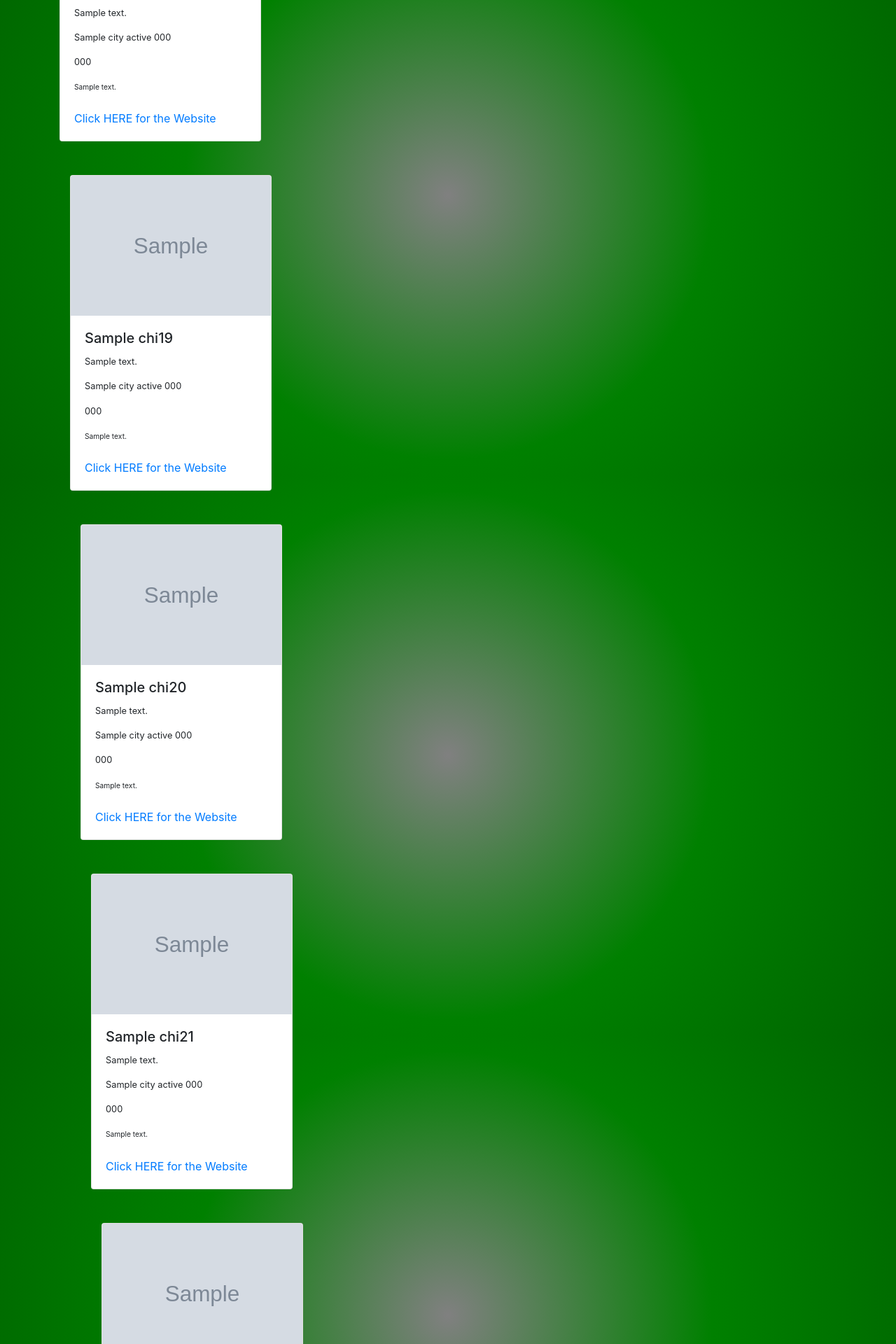
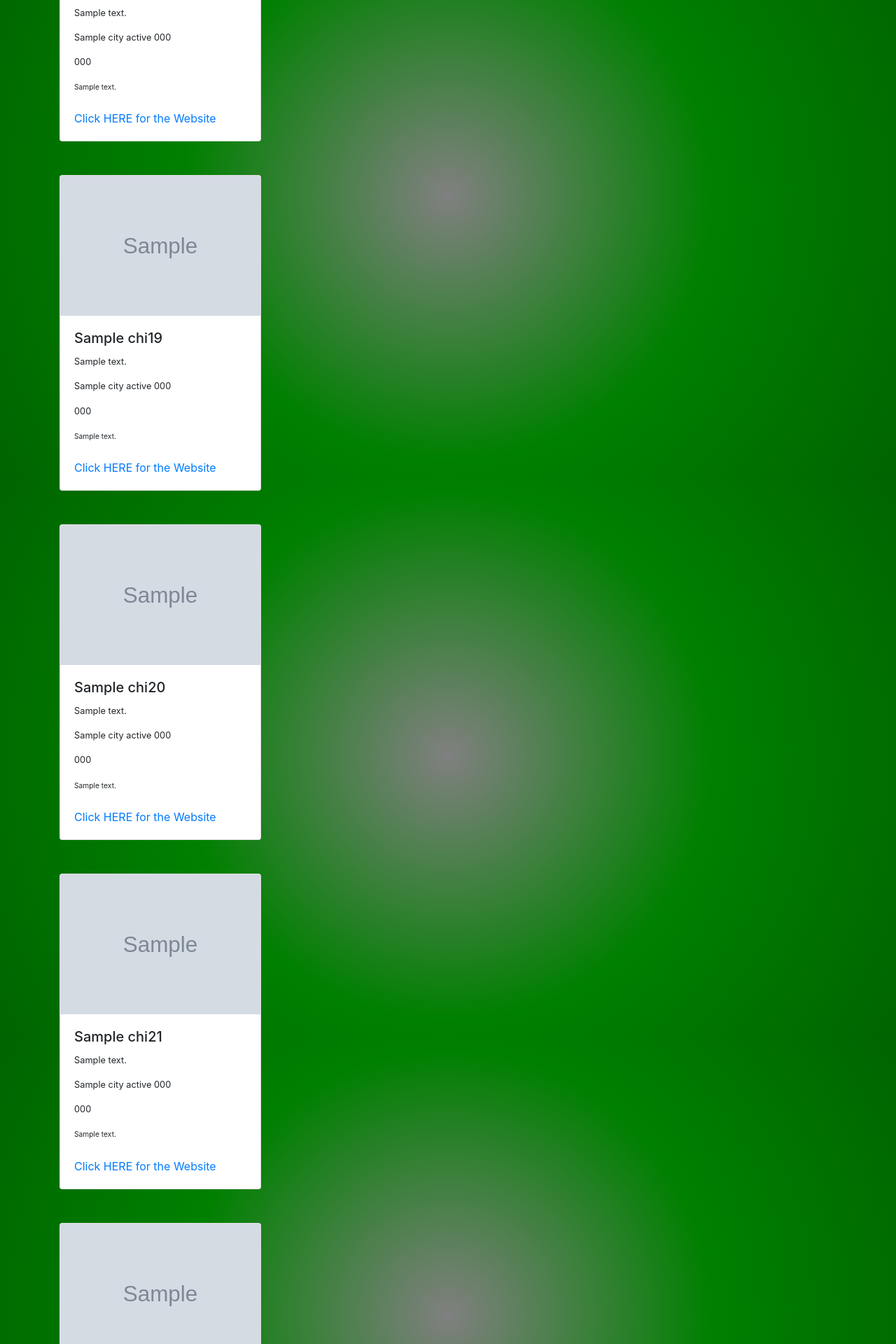
Before and after one commit to courthub74/FoodBank-Frontend, a Django app: template foodbankviews/templates/chicago.html in a window 1280 px wide. Shown: the part 2521-4441 px from the top of the page at 70% size. Run offline with Django 3.2, Linux system fonts and the light colour scheme; the template is opened without the code that fills it: most values are stand-ins (such as "Sample title", 1, 10 or a date in 2020); grey boxes marked "Sample" are stand-in pictures; some libraries are stand-ins or nearby versions.

Commit message:
Time for Detroit

```diff
--- a/foodbankviews/templates/chicago.html
+++ b/foodbankviews/templates/chicago.html
@@ -22,15 +22,15 @@
 			    <p class="card-text">{{ chi7.details }}</p>
 		    </div>
 		    <br>
-		    <a href="{{ chi7.weblink }}" class="_blank">Click HERE for the Website</a>
+		    <a href="{{ chi7.weblink }}" target="_blank">Click HERE for the Website</a>
 		  </div>
 		</div>
-	</div>
+
 
 	<br><br>
 
 
-	<div class="container">
+
 		<div class="card" style="width: 18rem;">
 		  <img src="{{ chi8.photo }}" class="card-img-top" height="200">
 		  <div class="card-body">
@@ -42,14 +42,14 @@
 			    <p class="card-text">{{ chi8.details }}</p>
 		    </div>
 		    <br>
-		    <a href="{{ chi8.weblink }}" class="_blank">Click HERE for the Website</a>
+		    <a href="{{ chi8.weblink }}" target="_blank">Click HERE for the Website</a>
 		  </div>
 		</div>
-	</div>
+
 
 	<br><br>
 
-	<div class="container">
+
 		<div class="card" style="width: 18rem;">
 		  <img src="{{ chi9.photo }}" class="card-img-top" height="200">
 		  <div class="card-body">
@@ -61,15 +61,15 @@
 			    <p class="card-text">{{ chi9.details }}</p>
 		    </div>
 		    <br>
-		    <a href="{{ chi9.weblink }}" class="_blank">Click HERE for the Website</a>
+		    <a href="{{ chi9.weblink }}" target="_blank">Click HERE for the Website</a>
 		  </div>
 		</div>
-	</div>
+
 
 	<br><br>
 
 
-	<div class="container">
+
 		<div class="card" style="width: 18rem;">
 		  <img src="{{ chi10.photo }}" class="card-img-top" height="200">
 		  <div class="card-body">
@@ -81,14 +81,14 @@
 			    <p class="card-text">{{ chi10.details }}</p>
 			</div>
 			<br>
-		    <a href="{{ chi10.weblink }}" class="_blank">Click HERE for the Website</a>
+		    <a href="{{ chi10.weblink }}" target="_blank">Click HERE for the Website</a>
 		  </div>
 		</div>
-	</div>
+
 
 	<br><br>
 
-	<div class="container">
+
 		<div class="card" style="width: 18rem;">
 		  <img src="{{ chi11.photo }}" class="card-img-top" height="200">
 		  <div class="card-body">
@@ -100,14 +100,14 @@
 			    <p class="card-text"><small>{{ chi11.details }}</small></p>
 			</div>
 			<br>
-		    <a href="{{ chi11.weblink }}" class="_blank">Click HERE for the Website</a>
+		    <a href="{{ chi11.weblink }}" target="_blank">Click HERE for the Website</a>
 		  </div>
 		</div>
 
 		<br><br>
 
 
-	<div class="container">
+
 		<div class="card" style="width: 18rem;">
 		  <img src="{{ chi19.photo }}" class="card-img-top" height="200">
 		  <div class="card-body">
@@ -119,14 +119,14 @@
 			    <p class="card-text"><small>{{ chi19.details }}</small></p>
 			</div>
 			<br>
-		    <a href="{{ chi19.weblink }}" class="_blank">Click HERE for the Website</a>
+		    <a href="{{ chi19.weblink }}" target="_blank">Click HERE for the Website</a>
 		  </div>
 		</div>
 
 		<br><br>
 
 
-	<div class="container">
+
 		<div class="card" style="width: 18rem;">
 		  <img src="{{ chi20.photo }}" class="card-img-top" height="200">
 		  <div class="card-body">
@@ -138,14 +138,14 @@
 			    <p class="card-text"><small>{{ chi20.details }}</small></p>
 			</div>
 			<br>
-		    <a href="{{ chi20.weblink }}" class="_blank">Click HERE for the Website</a>
+		    <a href="{{ chi20.weblink }}" target="_blank">Click HERE for the Website</a>
 		  </div>
 		</div>
 
 		<br><br>
 
 
-	<div class="container">
+
 		<div class="card" style="width: 18rem;">
 		  <img src="{{ chi21.photo }}" class="card-img-top" height="200">
 		  <div class="card-body">
@@ -157,14 +157,14 @@
 			    <p class="card-text"><small>{{ chi21.details }}</small></p>
 			</div>
 			<br>
-		    <a href="{{ chi21.weblink }}" class="_blank">Click HERE for the Website</a>
+		    <a href="{{ chi21.weblink }}" target="_blank">Click HERE for the Website</a>
 		  </div>
 		</div>
 
 		<br><br>
 
 
-	<div class="container">
+
 		<div class="card" style="width: 18rem;">
 		  <img src="{{ chi22.photo }}" class="card-img-top" height="200">
 		  <div class="card-body">
@@ -176,13 +176,13 @@
 			    <p class="card-text"><small>{{ chi22.details }}</small></p>
 			</div>
 			<br>
-		    <a href="{{ chi22.weblink }}" class="_blank">Click HERE for the Website</a>
+		    <a href="{{ chi22.weblink }}" target="_blank">Click HERE for the Website</a>
 		  </div>
 		</div>
 
 		<br><br>
 
-	<div class="container">
+
 		<div class="card" style="width: 18rem;">
 		  <img src="{{ chi23.photo }}" class="card-img-top" height="200">
 		  <div class="card-body">
@@ -194,9 +194,11 @@
 			    <p class="card-text"><small>{{ chi23.details }}</small></p>
 			</div>
 			<br>
-		    <a href="{{ chi23.weblink }}" class="_blank">Click HERE for the Website</a>
+		    <a href="{{ chi23.weblink }}" target="_blank">Click HERE for the Website</a>
 		  </div>
 		</div>
+
+
 
 		<br><br>
 
@@ -204,6 +206,7 @@
 
 	</div>
 
+
 	<br><br>
 
 
--- a/foodbankviews/templates/farm.html
+++ b/foodbankviews/templates/farm.html
@@ -19,7 +19,7 @@
 			    <p class="card-text">{{ farmington.details }}</p>
 			 </div>
 			 <br>
-		    <a href="{{ farmington.weblink }}" class="_blank">Click HERE for the Website</a>
+		    <a href="{{ farmington.weblink }}" target="_blank">Click HERE for the Website</a>
 		  </div>
 		</div>
 
--- a/foodbankviews/templates/farmhills.html
+++ b/foodbankviews/templates/farmhills.html
@@ -22,7 +22,7 @@
 			    <p class="card-text">{{ farmhills1.details }}</p>
 			</div>
 			<br>
-		    <a href="{{ farmhills1.weblink }}" class="_blank">Click HERE for the Website</a>
+		    <a href="{{ farmhills1.weblink }}" target="_blank">Click HERE for the Website</a>
 		  </div>
 		</div>
 	</div>
@@ -41,7 +41,7 @@
 			    <p class="card-text">{{ farmhills2.details }}</p>
 		    </div>
 		    <br>
-		    <a href="{{ farmhills2.weblink }}" class="_blank">Click HERE for the Website</a>
+		    <a href="{{ farmhills2.weblink }}" target="_blank">Click HERE for the Website</a>
 		  </div>
 		</div>
 
--- a/foodbankviews/templates/illinois.html
+++ b/foodbankviews/templates/illinois.html
@@ -29,6 +29,11 @@
 			    Peoria
 			    <span class="badge badge-success badge-pill">1</span>
 			  </a>
+
+			  <a class="list-group-item d-flex justify-content-between align-items-center" href="{% url 'westchi' %}">
+			    West Chicago
+			    <span class="badge badge-success badge-pill">3</span>
+			  </a>
 			</ul>
 
 
--- a/foodbankviews/templates/livonia.html
+++ b/foodbankviews/templates/livonia.html
@@ -22,7 +22,7 @@
 			    <p class="card-text">{{ liv.details }}</p>
 		    </div>
 		    <br>
-		    <a href="{{ liv.weblink }}" class="_blank">Click HERE for the Website</a>
+		    <a href="{{ liv.weblink }}" target="_blank">Click HERE for the Website</a>
 		  </div>
 		</div>
 
--- a/foodbankviews/templates/northchicago.html
+++ b/foodbankviews/templates/northchicago.html
@@ -22,7 +22,7 @@
 			    <p class="card-text">{{ nchi1.details }}</p>
 		    </div>
 		    <br>
-		    <a href="{{ nchi1.weblink }}" class="_blank">Click HERE for the Website</a>
+		    <a href="{{ nchi1.weblink }}" target="_blank">Click HERE for the Website</a>
 		  </div>
 		</div>
 
--- a/foodbankviews/templates/oakpark.html
+++ b/foodbankviews/templates/oakpark.html
@@ -19,7 +19,7 @@
 			    <p class="card-text"><small>{{ op1.details }}</small></p>
 			 	</div>
 			 	<br>
-		    <a href="{{ op1.weblink }}" class="_blank">Click HERE for the Website</a>
+		    <a href="{{ op1.weblink }}" target="_blank">Click HERE for the Website</a>
 		  </div>
 		</div>
 
--- a/foodbankviews/templates/peoria.html
+++ b/foodbankviews/templates/peoria.html
@@ -19,7 +19,7 @@
 			    <p class="card-text">{{ peoria.details }}</p>
 			 </div>
 			 <br>
-		    <a href="{{ peoria.weblink }}" class="_blank">Click HERE for the Website</a>
+		    <a href="{{ peoria.weblink }}" target="_blank">Click HERE for the Website</a>
 		  </div>
 		</div>
 
--- a/foodbankviews/templates/southfield.html
+++ b/foodbankviews/templates/southfield.html
@@ -23,7 +23,7 @@
 			    <p class="card-text">{{ south.details }}</p>
 		    </div>
 		    <br>
-		    <a href="{{ south.weblink }}" class="_blank">Click HERE for the Website</a>
+		    <a href="{{ south.weblink }}" target="_blank">Click HERE for the Website</a>
 		  </div>
 		</div>
 
--- a/foodbankviews/urls.py
+++ b/foodbankviews/urls.py
@@ -11,6 +11,7 @@ urlpatterns = [
 
     path('illinois/', views.illinois, name="illinois"),
     path('northchicago/', views.chicagonord, name="chicagonord"),
+    path('westchicago/', views.westchi, name="westchi"),
     path('chicago/', views.chicago, name="chicago"),
     path('oakpark/', views.oakpark, name="oakpark"),
     path('peoria/', views.peoria, name="peoria"),
```
Also changed, not shown: foodbankviews/templates/westchi.html (added, +73 -0 lines), foodbankviews/views.py (+22 -1 lines).
